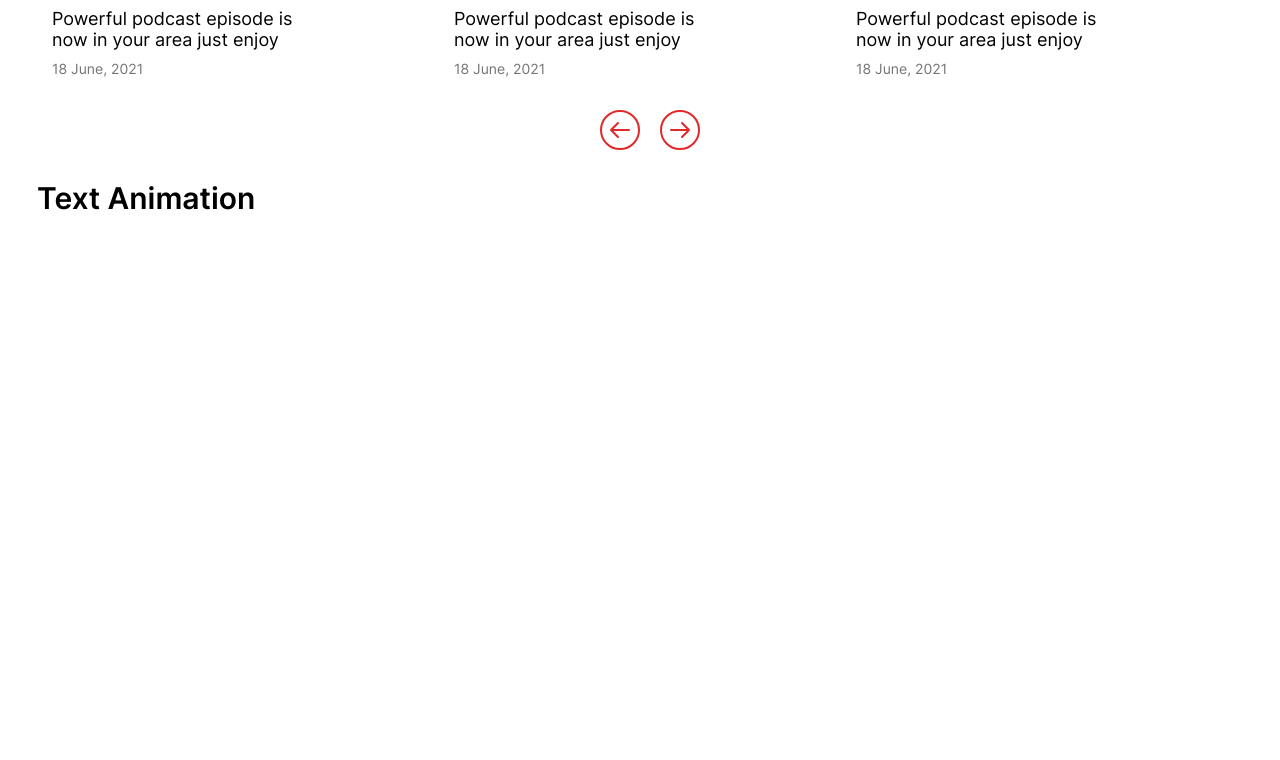
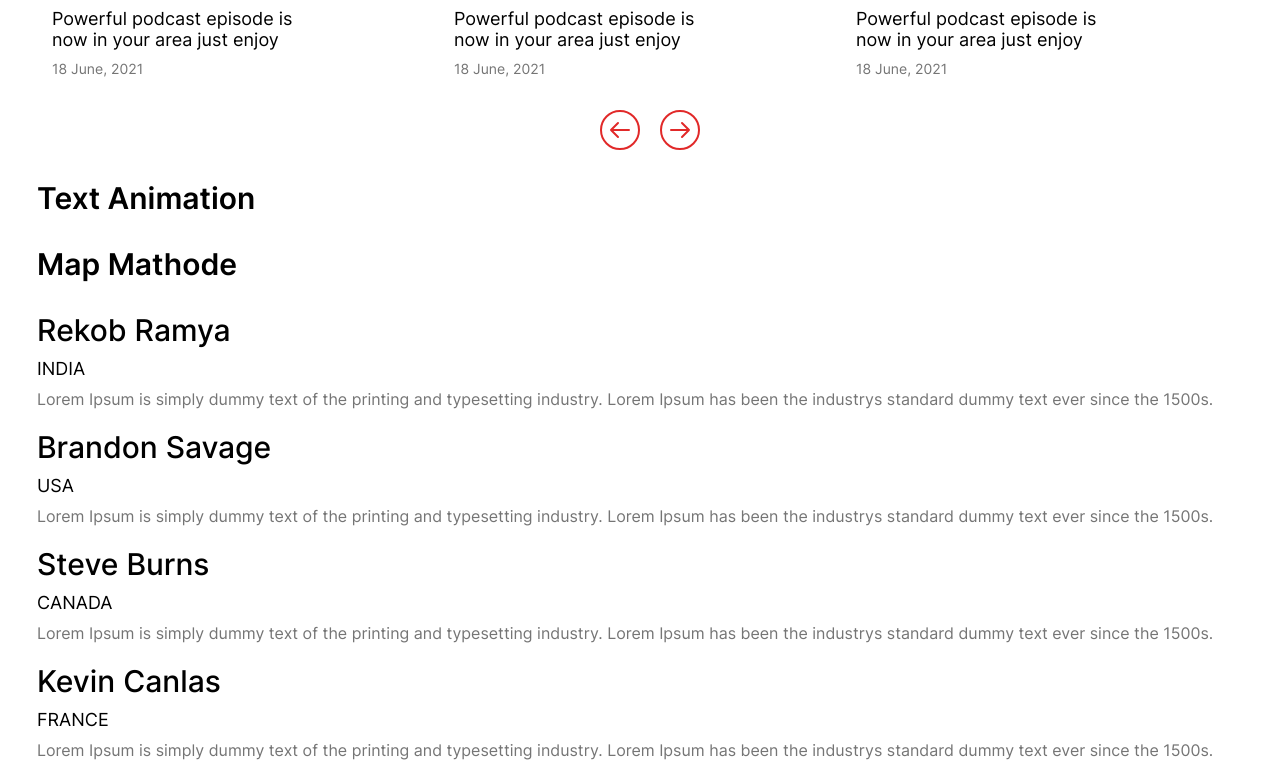
Before and after one commit to kaushalw3nuts/react_slider_demo, a Next.js app: page / in a window 1280 px wide. Shown: the part 940-1700 px from the top of the page. Before the commit the page ends 1186 px from the top, so only its background shows below. Built offline with nearby package versions, Linux system fonts and the light colour scheme.

Commit message:
map mathode

```diff
--- /dev/null
+++ b/src/components/Mapmathode.jsx
@@ -0,0 +1,98 @@
+import React from 'react';
+import Image from "next/image";
+import Link from "next/link";
+import { useEffect } from "react";
+import { useState } from "react";
+import { useInView } from 'react-intersection-observer';
+
+const Mapmathode = () => {
+
+	const detail = [
+        {
+            name: 'Rekob Ramya',
+            description: 'Lorem Ipsum is simply dummy text of the printing and typesetting industry. Lorem Ipsum has been the industrys standard dummy text ever since the 1500s.',
+            address: 'INDIA',
+        },
+        {
+            name: 'Brandon Savage',
+            description: 'Lorem Ipsum is simply dummy text of the printing and typesetting industry. Lorem Ipsum has been the industrys standard dummy text ever since the 1500s.',
+            address: 'USA',
+        },
+        {
+            name: 'Steve Burns',
+            description: 'Lorem Ipsum is simply dummy text of the printing and typesetting industry. Lorem Ipsum has been the industrys standard dummy text ever since the 1500s.',
+            address: 'CANADA',
+        },
+        {
+            name: 'Kevin Canlas',
+            description: 'Lorem Ipsum is simply dummy text of the printing and typesetting industry. Lorem Ipsum has been the industrys standard dummy text ever since the 1500s.',
+            address: 'FRANCE',
+        },
+	]
+
+	const [inViewRef, inView] = useInView({
+		triggerOnce: true,
+	});
+
+	const [addClass, setAddClass] = useState(false);
+
+	useEffect (() => {
+		if (inView && !addClass) {
+			// Add a delay of 1000 milliseconds (1 second) before adding the class
+			const delayTimeout = setTimeout(() => {
+				setAddClass(true);
+			}, 50);
+
+			// Clear the timeout if the component goes out of view before the delay
+			return () => clearTimeout(delayTimeout);
+		}
+	}, [inView, addClass])
+
+	return (
+		<>
+			<div className="map_section">
+				<div className="container">
+					<div className="title">
+						<h3>
+							<div className={`word_wrap ${addClass ? 'visible' : ''}`} ref={inViewRef}>
+								{
+									'map mathode'.split(" ").map(function (word, index) {
+										let style = { "animationDelay": (0.2 + index / 10) + "s" }
+										let customeVal = word
+										const totalLength = 'map mathode'.split(" ").length
+										if (index !== (totalLength - 1)) {
+											customeVal = word
+										}
+
+										return (
+											<React.Fragment key={index}>
+												<div className="word" style={style}>{word}</div>
+												<span className="word">&nbsp;</span>
+											</React.Fragment>
+										);
+									}
+								)}
+							</div>
+						</h3>
+					</div>
+					<div className="textbox">
+						{
+							detail.map((content) => {
+								const {name,address,description} = content
+								return (
+									<>
+										<h5>{name}</h5>
+										<p>{address}</p>
+										<i>{description}</i>
+									</>
+								)
+							})
+						}
+					</div>
+				</div>
+			</div>
+		</>
+  	)
+}
+
+export default Mapmathode;
--- a/src/pages/index.js
+++ b/src/pages/index.js
@@ -2,6 +2,7 @@ import Head from 'next/head';
 import Reactswiper from '@/components/Reactswiper';
 import Reactslick from '@/components/Reactslick';
 import Textanimation from '@/components/Textanimation';
+import Mapmathode from '@/components/Mapmathode';
 
 export default function Home() {
   return (
@@ -12,6 +13,7 @@ export default function Home() {
       <Reactswiper />
       <Reactslick />
       <Textanimation />
+      <Mapmathode />
     </>
   )
 }
--- a/src/styles/globals.css
+++ b/src/styles/globals.css
@@ -70,6 +70,8 @@ textarea {
 	resize: none;
 }
 
+h1, h2, h3, h4, h5, h6, p { margin: 0; }
+
 h1 { font-size: 70px; font-style: normal; }
 h2 { font-size: 60px; font-style: normal; }
 h3 { font-size: 50px; font-style: normal; }
@@ -115,3 +117,9 @@ p { font-size: 20px; font-style: normal; }
 .slick_section .group { border: none; background: transparent; }
 .slick_section .left { position: absolute; bottom: 0; left: 50%; transform: translate(-100%, 0); z-index: 11; }
 .slick_section .right { position: absolute; bottom: 0; right: 50%; transform: translate(100%, 0); z-index: 11; padding-left: 20px; }
+
+
+.map_section .textbox h5 { margin-bottom: 10px; }
+.map_section .textbox p { color: #000000; font-weight: 400; line-height: normal; margin: 0 0 10px 0; }
+.map_section .textbox i { color: #757575; line-height: normal; margin: 0; font-style: normal; font-size: 16px; }
+.map_section .textbox i + h5 { margin-top: 20px; }
```
